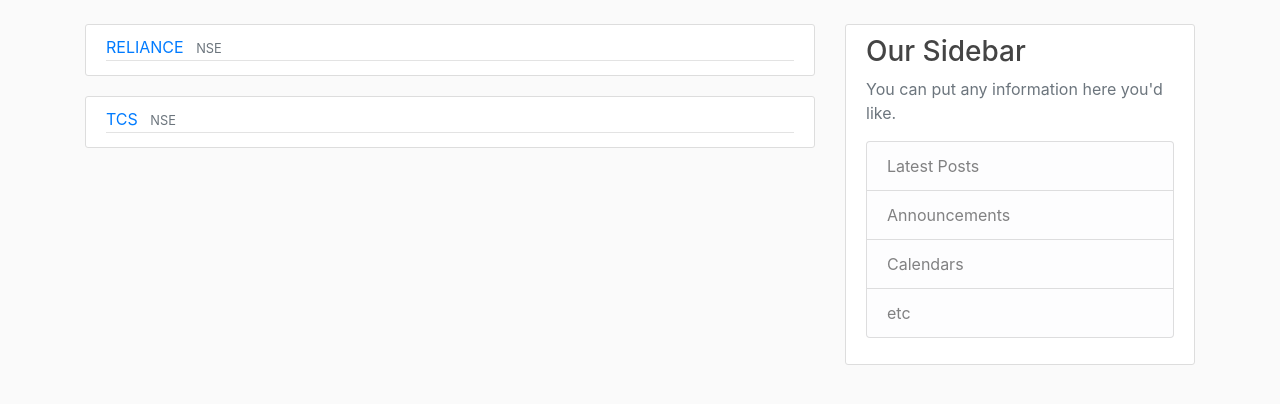
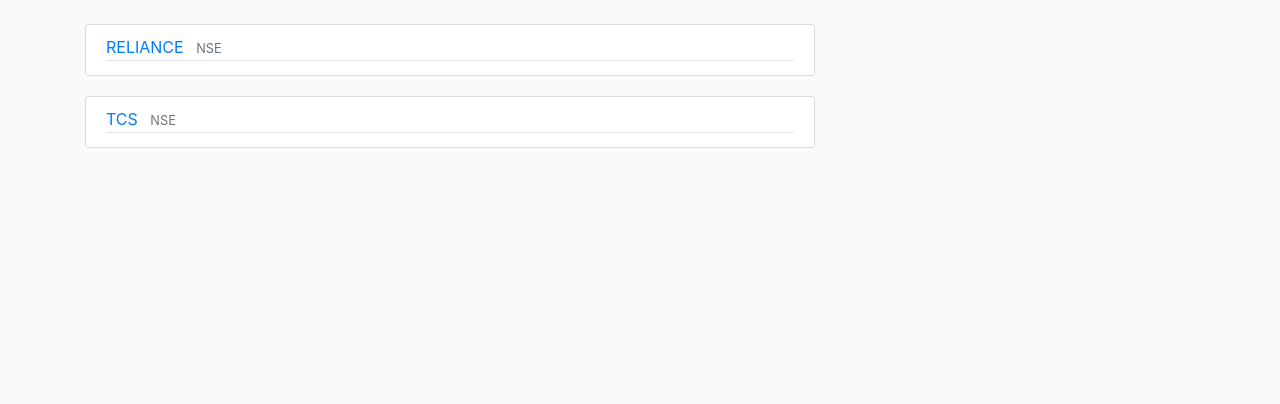
Before and after one commit to Ravichilka46/STOCKER, a Django app: page / in a window 1280 px wide. Shown: the part 56-460 px from the top of the page. Run offline with Django 3.2, Linux system fonts and the light colour scheme; some libraries are stand-ins or nearby versions.

Commit message:
Removed Sidebar Change

```diff
--- a/STOCKER_APP/templates/base.html
+++ b/STOCKER_APP/templates/base.html
@@ -46,19 +46,7 @@
         <div class="col-md-8">
           {% block content %}{% endblock %}
         </div>
-        <div class="col-md-4">
-          <div class="content-section">
-            <h3>Our Sidebar</h3>
-            <p class='text-muted'>You can put any information here you'd like.
-              <ul class="list-group">
-                <li class="list-group-item list-group-item-light">Latest Posts</li>
-                <li class="list-group-item list-group-item-light">Announcements</li>
-                <li class="list-group-item list-group-item-light">Calendars</li>
-                <li class="list-group-item list-group-item-light">etc</li>
-              </ul>
-            </p>
-          </div>
-        </div>
+
       </div>
     </main>
 
--- a/STOCKER_APP/templates/home.html
+++ b/STOCKER_APP/templates/home.html
@@ -4,7 +4,7 @@
         <article class="media content-section">
             <div class="media-body">
                 <div class="article-metadata">
-                <a class="mr-2" href="#">{{ i.name }}</a>
+                <a class="mr-2" href="/chart">{{ i.name }}</a>
                 <small class="text-muted">{{ i.work}}</small>
                 </div>
             </div>
```
